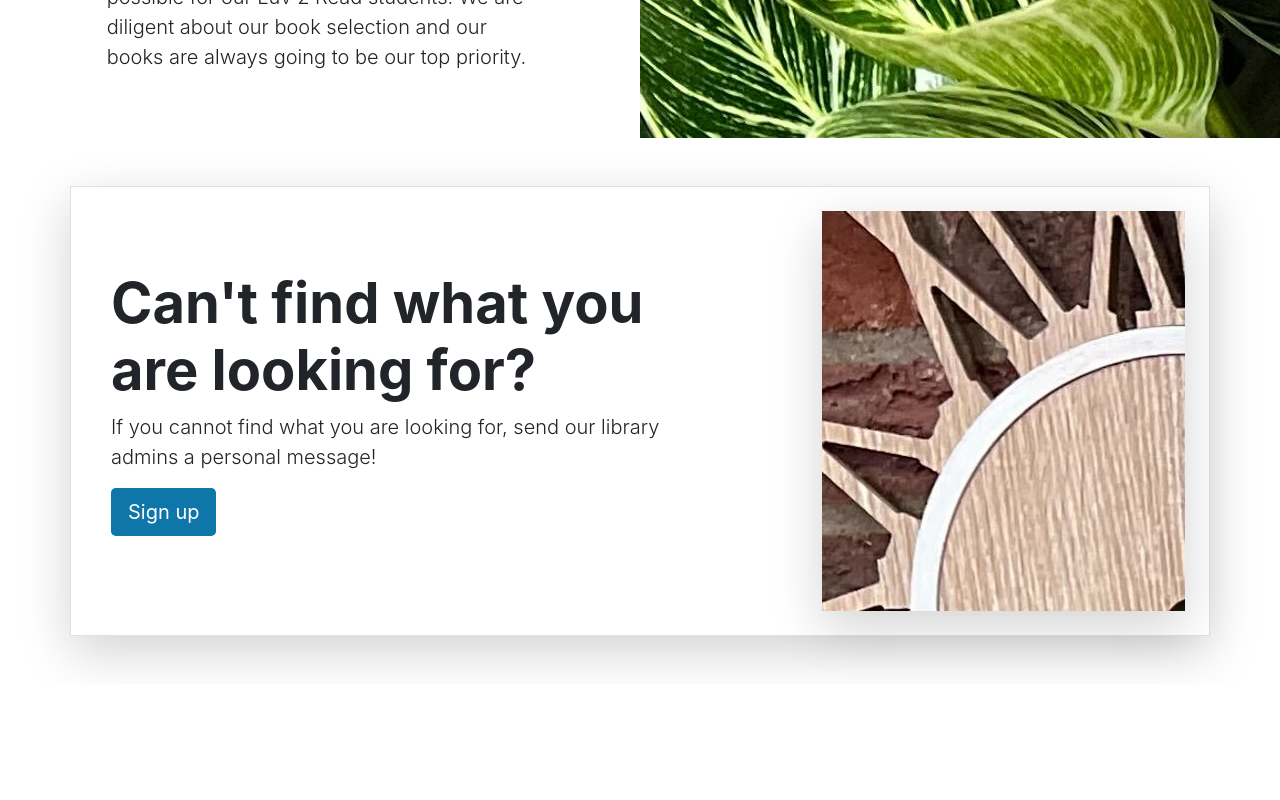
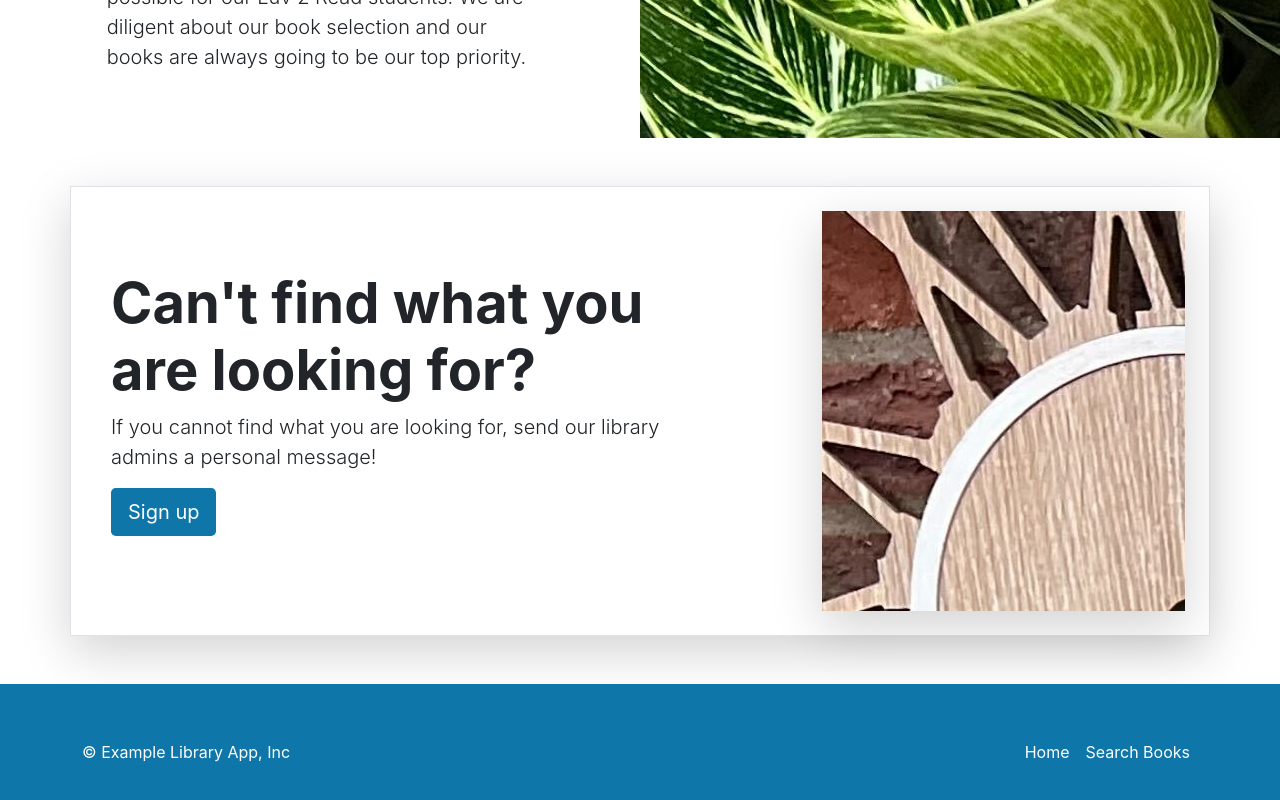
Before and after one commit to milikkan/react-springboot-library-project, a React (Create React App) app in the folder react-library/: page / in a window 1280 px wide. Shown: the part 1786-2586 px from the top of the page. Before the commit the page ends 2470 px from the top, so only its background shows below. Built offline with nearby package versions, Linux system fonts and the light colour scheme.

Commit message:
complete footer compenent and refactor homepage

```diff
--- a/react-library/src/App.tsx
+++ b/react-library/src/App.tsx
@@ -1,21 +1,19 @@
 import React from "react";
 import "./App.css";
 import { Navbar } from "./layouts/NavbarAndFooter/Navbar";
-import { ExploreTopBooks } from "./layouts/HomePage/ExploreTopBooks";
-import { Carousel } from "./layouts/HomePage/Carousel";
-import { Heros } from "./layouts/HomePage/Heros";
-import { LibraryServices } from "./layouts/HomePage/LibraryServices";
+import { ExploreTopBooks } from "./layouts/HomePage/components/ExploreTopBooks";
+import { Carousel } from "./layouts/HomePage/components/Carousel";
+import { Heros } from "./layouts/HomePage/components/Heros";
+import { LibraryServices } from "./layouts/HomePage/components/LibraryServices";
+import { Footer } from "./layouts/NavbarAndFooter/Footer";
+import { HomePage } from "./layouts/HomePage/HomePage";
 
-function App() {
+export const App = () => {
   return (
     <div>
       <Navbar />
-      <ExploreTopBooks />
-      <Carousel />
-      <Heros />
-      <LibraryServices />
+      <HomePage />
+      <Footer />
     </div>
   );
-}
-
-export default App;
+};
--- a/react-library/src/index.tsx
+++ b/react-library/src/index.tsx
@@ -1,7 +1,7 @@
 import React from "react";
 import ReactDOM from "react-dom/client";
 import "./index.css";
-import App from "./App";
+import { App } from "./App";
 
 const root = ReactDOM.createRoot(
   document.getElementById("root") as HTMLElement
--- /dev/null
+++ b/react-library/src/layouts/HomePage/HomePage.tsx
@@ -0,0 +1,15 @@
+import { Carousel } from "./components/Carousel";
+import { ExploreTopBooks } from "./components/ExploreTopBooks";
+import { Heros } from "./components/Heros";
+import { LibraryServices } from "./components/LibraryServices";
+
+export const HomePage = () => {
+  return (
+    <>
+      <ExploreTopBooks />
+      <Carousel />
+      <Heros />
+      <LibraryServices />
+    </>
+  );
+};
--- a/react-library/src/layouts/HomePage/ReturnBook.tsx
+++ b/react-library/src/layouts/HomePage/components/ReturnBook.tsx
@@ -3,7 +3,7 @@ export const ReturnBook = () => {
     <div className="column-xs-6 col-sm-6 col-md-4 col-lg-3 mb-3">
       <div className="text-center">
         <img
-          src={require("./../../Images/BooksImages/book-luv2code-1000.png")}
+          src={require("./../../../Images/BooksImages/book-luv2code-1000.png")}
           alt="book"
           width="151"
           height="233"
--- /dev/null
+++ b/react-library/src/layouts/NavbarAndFooter/Footer.tsx
@@ -0,0 +1,23 @@
+export const Footer = () => {
+  return (
+    <div className="main-color">
+      <footer className="container d-flex flex-wrap justify-content-between alig-items-center py-5 main-color">
+        <p className="col-md-4 mb-0 pt-2 text-white">
+          © Example Library App, Inc
+        </p>
+        <ul className="nav navbar-dark col-md-4 justify-content-end">
+          <li className="nav-item">
+            <a href="#" className="nav-link px-2 text-white">
+              Home
+            </a>
+          </li>
+          <li className="nav-item">
+            <a href="#" className="nav-link px-2 text-white">
+              Search Books
+            </a>
+          </li>
+        </ul>
+      </footer>
+    </div>
+  );
+};
```
Also changed, not shown: react-library/src/layouts/HomePage/components/Carousel.tsx (renamed from react-library/src/layouts/HomePage/Carousel.tsx), react-library/src/layouts/HomePage/components/ExploreTopBooks.tsx (renamed from react-library/src/layouts/HomePage/ExploreTopBooks.tsx), react-library/src/layouts/HomePage/components/Heros.tsx (renamed from react-library/src/layouts/HomePage/Heros.tsx), react-library/src/layouts/HomePage/components/LibraryServices.tsx (renamed from react-library/src/layouts/HomePage/LibraryServices.tsx).
